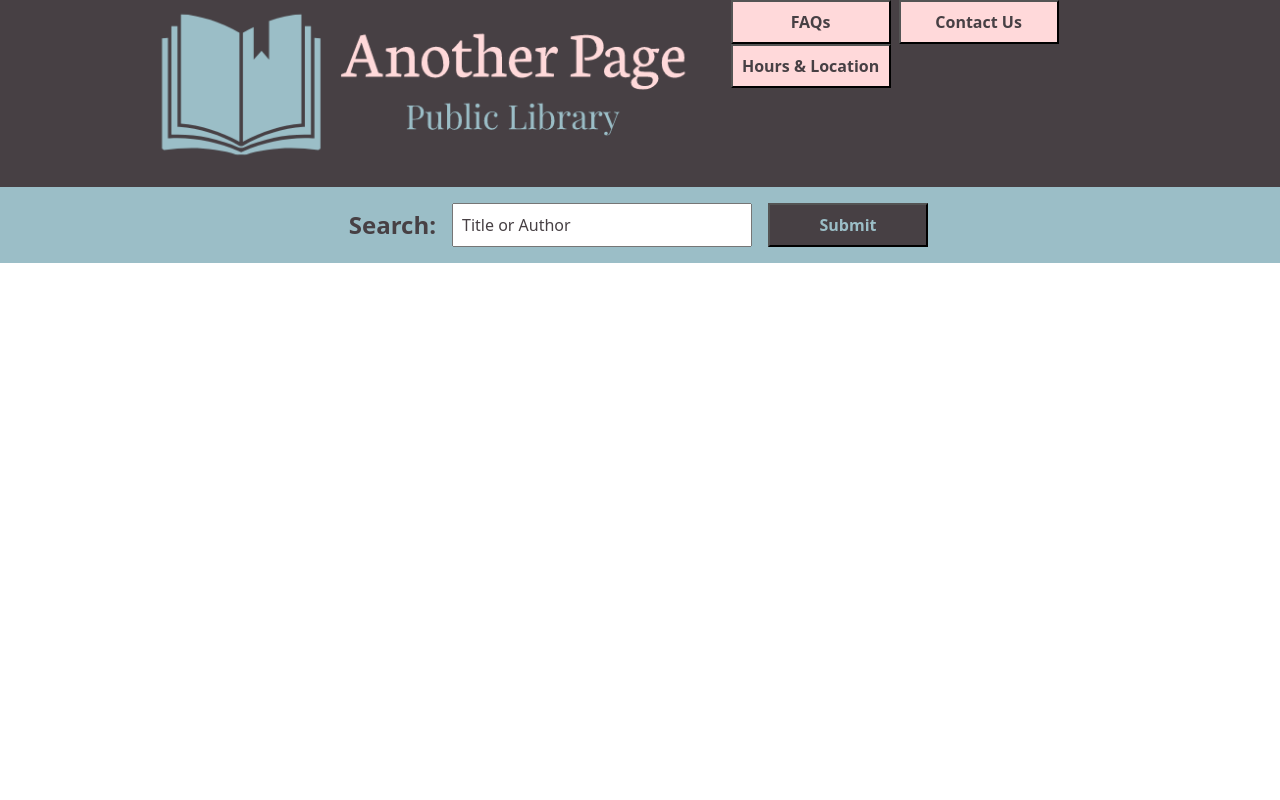
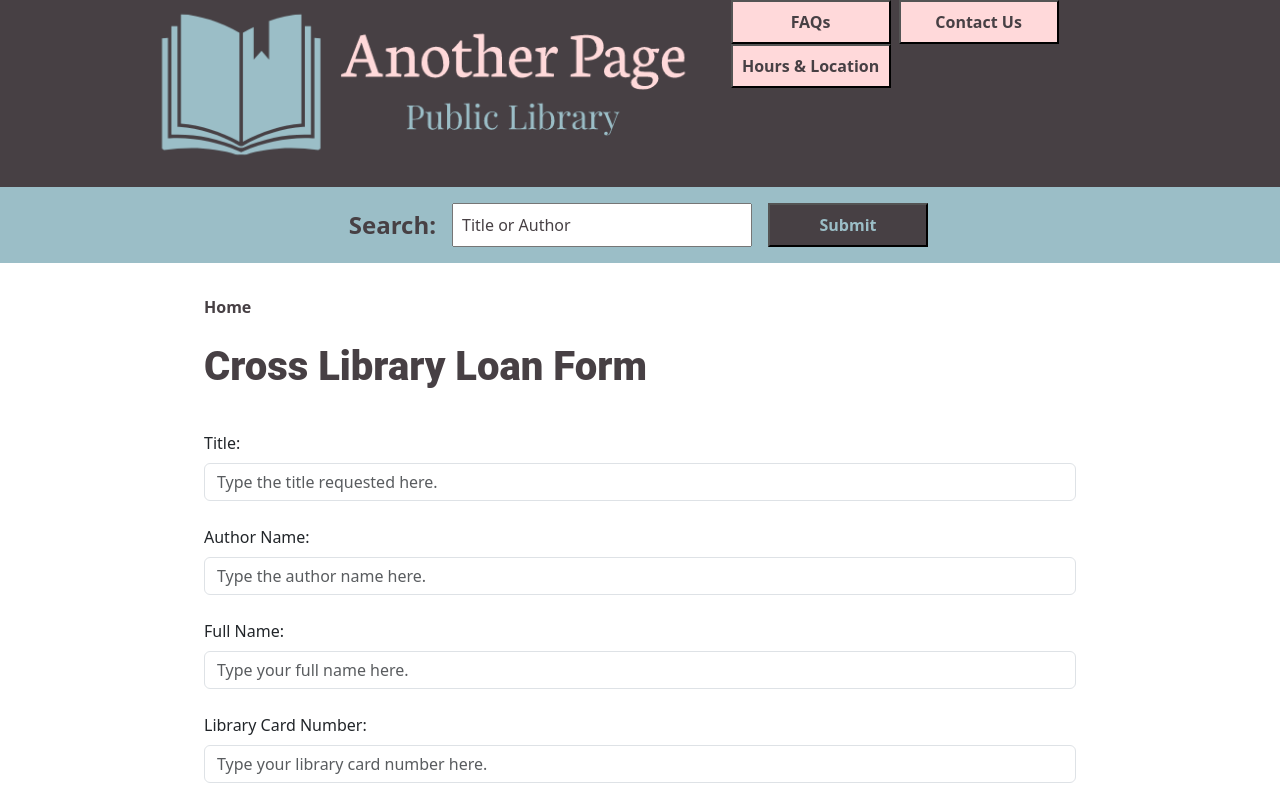
Before and after one commit to Amiriel01/Public-Library-Website, a React (Vite) app in the folder frontend-user-view/: page /CrossLibraryForm in a window 1280 px wide. Shown: the top 800 px of the page. Built offline with nearby package versions, Linux system fonts and the light colour scheme.

Commit message:
CrossLibraryLoanForm frontend created

```diff
--- a/frontend-user-view/src/App.tsx
+++ b/frontend-user-view/src/App.tsx
@@ -36,7 +36,7 @@ function App() {
           <Route path='FAQPage' element={<FAQPage />}></Route>
           <Route path='LibraryCardForm' element={<LibraryCardForm />}
           ></Route>
-           <Route path='CrossLibraryLoanForm' element={<CrossLibraryLoanForm />}
+           <Route path='CrossLibraryForm' element={<CrossLibraryLoanForm />}
           ></Route>
         </Routes>
       </div>
--- a/frontend-user-view/src/CrossLibraryLoanForm.tsx
+++ b/frontend-user-view/src/CrossLibraryLoanForm.tsx
@@ -10,19 +10,22 @@ import Alert from 'react-bootstrap/Alert';
 export default function CrossLibraryLoanForm() {
 
     const initialValues = {
+        title: "",
+        author: "",
+        material_type: "",
         name: "",
         phone: "",
         email: "",
-        additional_information: "",
+        library_card_number: "",
     }
 
-    const [libraryCardFormInfo, setLibraryCardFormInfo] = useState(initialValues);
+    const [crossLibraryFormInfo, setCrossLibraryFormInfo] = useState(initialValues);
     const [alertShow, setAlertShow] = useState(false);
 
     const handleChange = (event: FormEvent) => {
         const { name, value } = event.target;
-        setLibraryCardFormInfo({
-            ...libraryCardFormInfo,
+        setCrossLibraryFormInfo({
+            ...crossLibraryFormInfo,
             [name]: value
         })
     }
@@ -30,19 +33,22 @@ export default function CrossLibraryLoanForm() {
     async function handleSubmit(event: FormEvent) {
         event.preventDefault();
 
-        const libraryCardFormData = {
-            name: libraryCardFormInfo.name,
-            phone: libraryCardFormInfo.phone,
-            email: libraryCardFormInfo.email,
-            additional_information: libraryCardFormInfo.additional_information,
+        const crossLibraryFormData = {
+            title: crossLibraryFormInfo.title,
+            author: crossLibraryFormInfo.author,
+            material_type: crossLibraryFormInfo.material_type,
+            name: crossLibraryFormInfo.name,
+            phone: crossLibraryFormInfo.phone,
+            email: crossLibraryFormInfo.email,
+            library_card_number: crossLibraryFormInfo.library_card_number,
         }
 
-        setLibraryCardFormInfo(initialValues);
+        setCrossLibraryFormInfo(initialValues);
 
-        await axios.post("http://localhost:3000/libraryCard/libraryCardSubmission", libraryCardFormData).then((response) => {
-            console.log(response.status, response.data)
-            setAlertShow(true);
-        })
+        // await axios.post("http://localhost:3000/libraryCard/libraryCardSubmission", libraryCardFormData).then((response) => {
+        //     console.log(response.status, response.data)
+        //     setAlertShow(true);
+        // })
 
     }
 
@@ -53,11 +59,31 @@ export default function CrossLibraryLoanForm() {
                 <Row>
                     <Col>
                         <h1 id='page-titles'>
-                            Library Card Application
+                            Cross Library Loan Form
                         </h1>
                     </Col>
                 </Row>
                 <Form onSubmit={handleSubmit}>
+                    <Form.Group className="mb-3" controlId="exampleForm.ControlInput1">
+                        <Form.Label>Title:</Form.Label>
+                        <Form.Control
+                            required
+                            type="text"
+                            name='name'
+                            placeholder="Type the title requested here."
+                            value={crossLibraryFormInfo.title}
+                            onChange={handleChange} />
+                    </Form.Group>
+                    <Form.Group className="mb-3" controlId="exampleForm.ControlInput1">
+                        <Form.Label>Author Name:</Form.Label>
+                        <Form.Control
+                            required
+                            type="text"
+                            name='name'
+                            placeholder="Type the author name here."
+                            value={crossLibraryFormInfo.author}
+                            onChange={handleChange} />
+                    </Form.Group>
                     <Form.Group className="mb-3" controlId="exampleForm.ControlInput1">
                         <Form.Label>Full Name:</Form.Label>
                         <Form.Control
@@ -65,7 +91,17 @@ export default function CrossLibraryLoanForm() {
                             type="text"
                             name='name'
                             placeholder="Type your full name here."
-                            value={libraryCardFormInfo.name}
+                            value={crossLibraryFormInfo.name}
+                            onChange={handleChange} />
+                    </Form.Group>
+                    <Form.Group className="mb-3" controlId="exampleForm.ControlInput1">
+                        <Form.Label>Library Card Number:</Form.Label>
+                        <Form.Control
+                            required
+                            type="text"
+                            name='name'
+                            placeholder="Type your library card number here."
+                            value={crossLibraryFormInfo.name}
                             onChange={handleChange} />
                     </Form.Group>
                     <Form.Group className="mb-3" controlId="exampleForm.ControlInput1">
@@ -75,7 +111,7 @@ export default function CrossLibraryLoanForm() {
                             type="text"
                             name='phone'
                             placeholder="Type your phone number here."
-                            value={libraryCardFormInfo.phone}
+                            value={crossLibraryFormInfo.phone}
                             onChange={handleChange}
                         />
                     </Form.Group>
@@ -86,23 +122,13 @@ export default function CrossLibraryLoanForm() {
                             type="email"
                             name='email'
                             placeholder="name@example.com"
-                            value={libraryCardFormInfo.email}
+                            value={crossLibraryFormInfo.email}
                             onChange={handleChange}
                         />
                     </Form.Group>
                     <Form.Text id='form-text' className="text-muted">
                         We'll never share your phone number or email with anyone else.
                     </Form.Text>
-                    <Form.Group id='library-card-form-spacing' className="mb-3" controlId="exampleForm.ControlTextarea1">
-                        <Form.Label>Additional Information: (use only if needed) </Form.Label>
-                        <Form.Control
-                            as="textarea"
-                            rows={3}
-                            name='additional_information'
-                            value={libraryCardFormInfo.additional_information}
-                            onChange={handleChange}
-                        />
-                    </Form.Group>
                     <Form.Text id='form-text' className="text-muted">
                         Please bring your proof of address document when you pick up your library card.
                     </Form.Text>
@@ -112,9 +138,9 @@ export default function CrossLibraryLoanForm() {
                 </Form>
                 <Row>
                     <Col>
-                            <Alert hidden={!alertShow} variant={"success"}>
-                                Your library card application was submitted successfully!
-                            </Alert>
+                        <Alert hidden={!alertShow} variant={"success"}>
+                            Your cross library request form was submitted successfully! You will be notified when your item arrives. Please bring the $5.00 fee when you pick up your item.
+                        </Alert>
                     </Col>
                 </Row>
             </Row>
--- a/frontend-user-view/src/FAQPage.tsx
+++ b/frontend-user-view/src/FAQPage.tsx
@@ -2,7 +2,7 @@ import Row from 'react-bootstrap/Row';
 import Col from 'react-bootstrap/Col';
 import HomepageLink from './HomepageLink';
 import { Link } from "react-router-dom";
-import LibraryCardQuestions from './libraryCardQuestions';
+import LibraryCardQuestions from './LibraryCardQuestions';
 import BorrowingServices from './BorrowingServices';
 
 export default function FAQPage() {
```
Also changed, not shown: frontend-user-view/src/LibraryCardQuestions.tsx (renamed from frontend-user-view/src/libraryCardQuestions.tsx).
